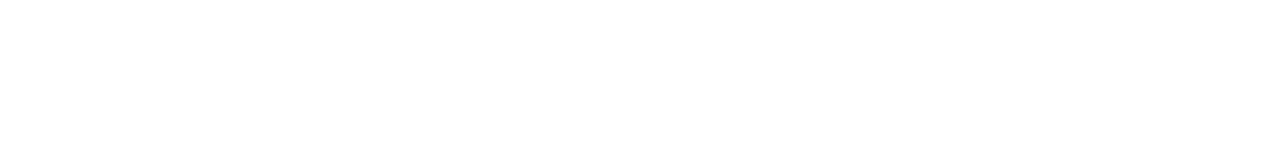
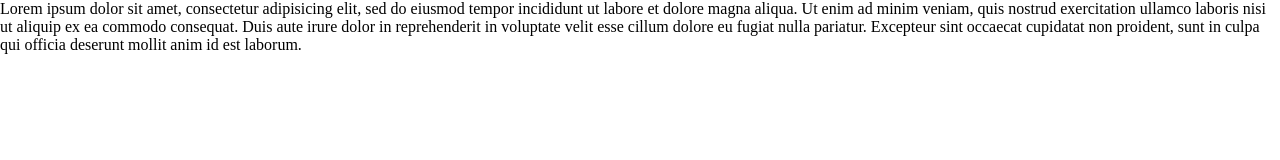
Before and after one commit to Frosina-Marinoska/sedc-po-2019-hm-01, a plain HTML site: page index.html in a window 1280 px wide. Drawn offline with Linux system fonts and the light colour scheme.

Commit message:
add paragraf

```diff
--- a/index.html
+++ b/index.html
@@ -2,8 +2,17 @@
 <html>
 <head>
 	<title>Homework</title>
+	<link rel="stylesheet" type="text/css" href="style.css">
 </head>
 <body>
+	<section>
+		<p>Lorem ipsum dolor sit amet, consectetur adipisicing elit, sed do eiusmod
+		tempor incididunt ut labore et dolore magna aliqua. Ut enim ad minim veniam,
+		quis nostrud exercitation ullamco laboris nisi ut aliquip ex ea commodo
+		consequat. Duis aute irure dolor in reprehenderit in voluptate velit esse
+		cillum dolore eu fugiat nulla pariatur. Excepteur sint occaecat cupidatat non
+		proident, sunt in culpa qui officia deserunt mollit anim id est laborum.</p>
+	</section>
 
 </body>
 </html>
```
